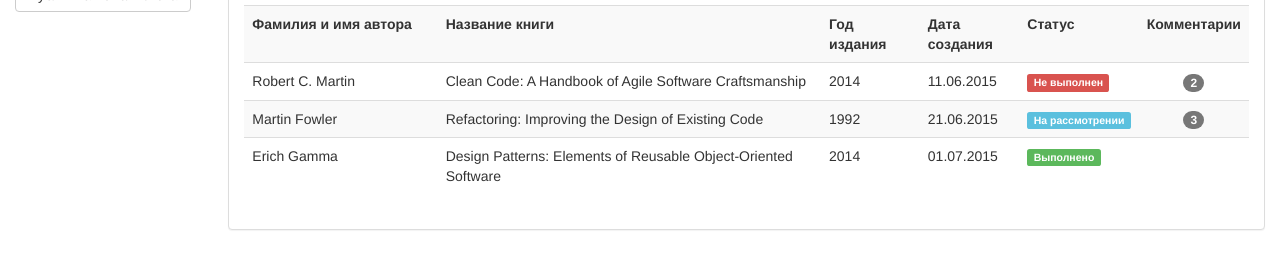
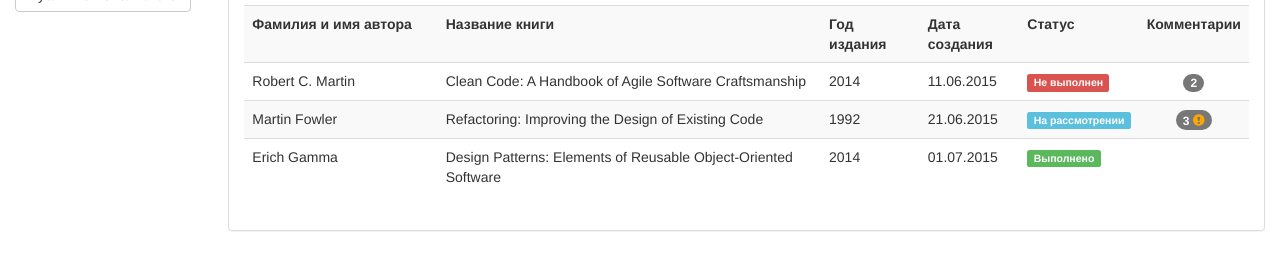
Before and after one commit to Cirreth/orglib, a Flask app: page /orders in a window 1280 px wide. Shown: the part 253-523 px from the top of the page. Run offline with Flask 2, Linux system fonts and the light colour scheme; some libraries are stand-ins or nearby versions.

Commit message:
exclamation for new comments

```diff
--- a/templates/order/orders.html
+++ b/templates/order/orders.html
@@ -52,7 +52,7 @@
                         <td>1992</td>
                         <td>21.06.2015</td>
                         <td><span class="label label-info">На рассмотрении</span></td>
-                        <td align="center"><a href="#"><span class="badge">3</span></a></td>
+                        <td align="center"><a href="#"><span class="badge">3 <span class="glyphicon glyphicon-exclamation-sign" style="color: orange;"></span></span></a></td>
                     </tr>
                     <tr>
                         <td>Erich Gamma</td>
```
